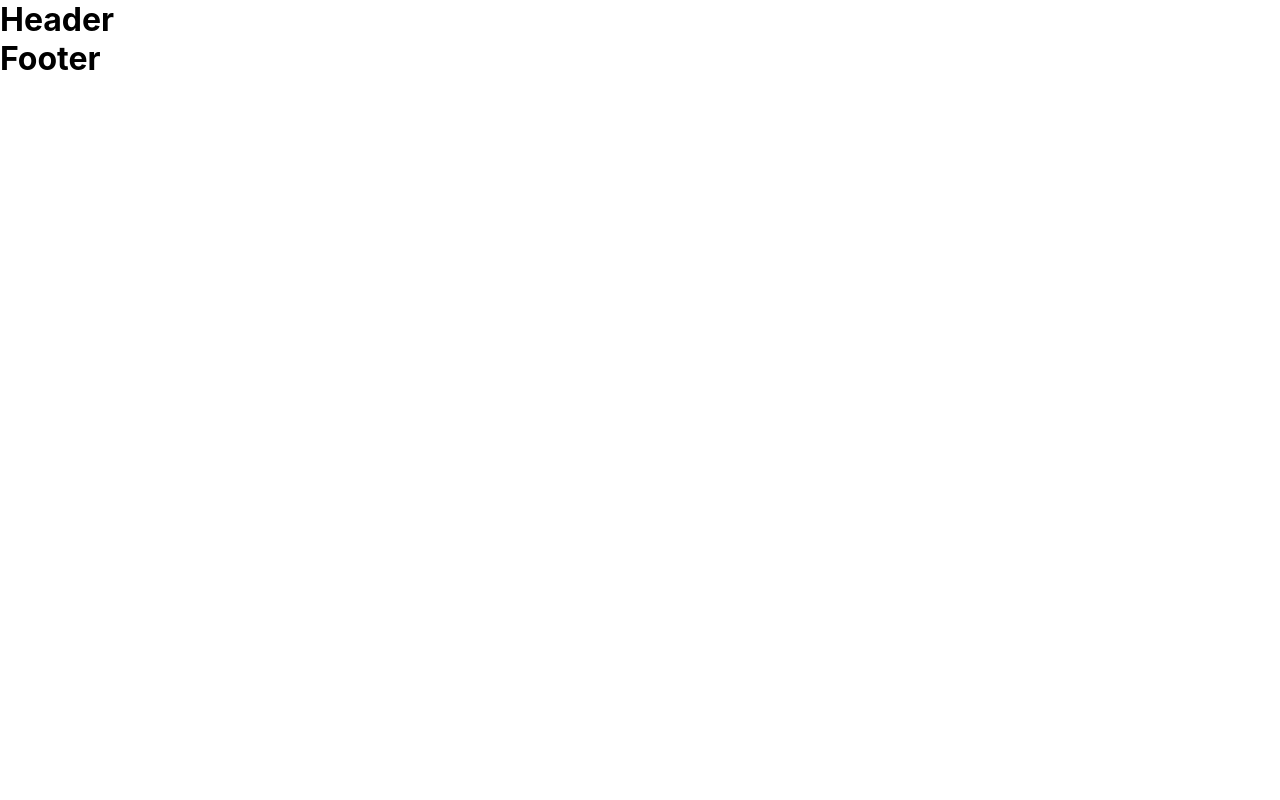
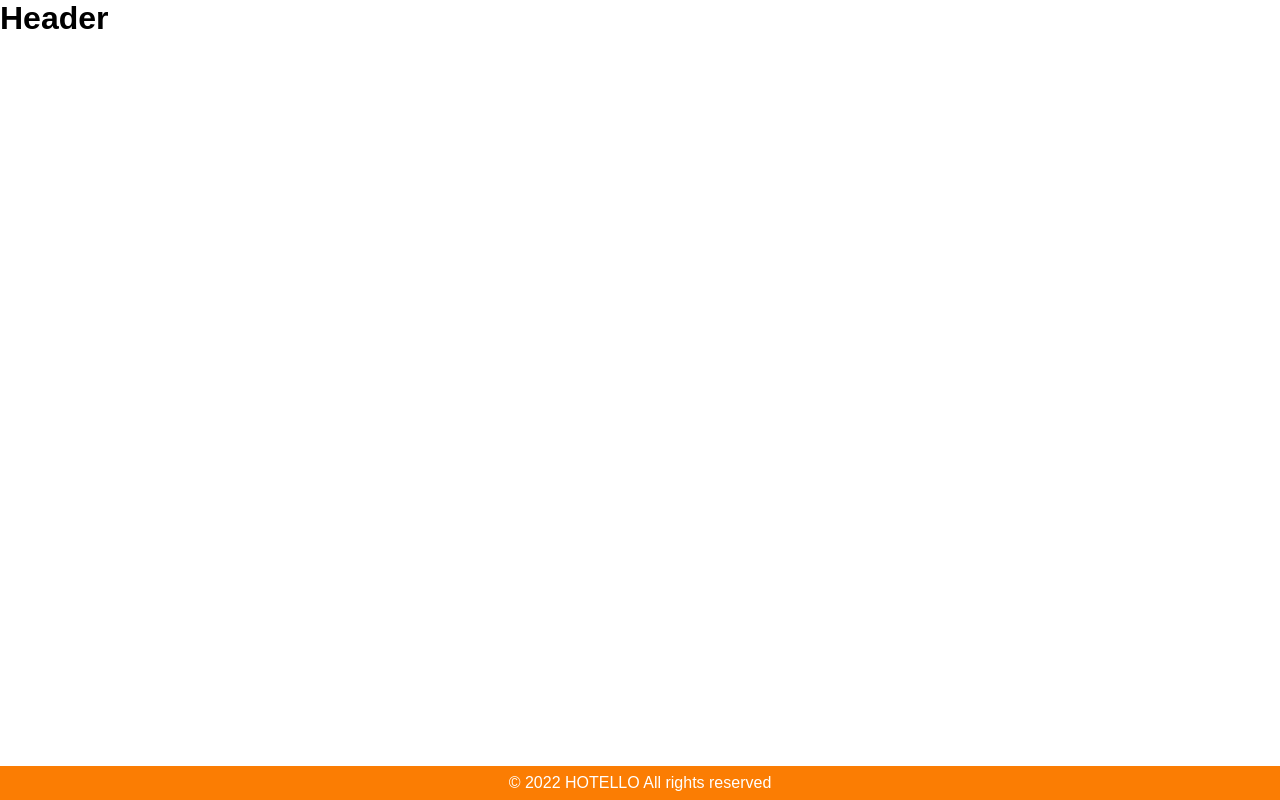
Before and after one commit to webbstudenthb/hotellov3, a React (Create React App) app in the folder hotello-v4/: page / in a window 1280 px wide. Built offline with nearby package versions, Linux system fonts and the light colour scheme.

Commit message:
Footern ändring + global färger css

```diff
--- a/hotello-v4/src/App.css
+++ b/hotello-v4/src/App.css
@@ -2,3 +2,30 @@
   margin: 0;
   padding: 0;
 }
+
+:root {
+  --primary: #fb7d03;
+  --black: #000000;
+  --white: #ffffff;
+  --whitesmoke: #f5f5f5;
+  --stars: #FFB601;
+}
+
+/* Footer styling */
+
+.App {
+  font-family: sans-serif;
+  min-height: 100vh;
+}
+
+footer {
+  position: fixed;
+  background-color: var(--primary);
+  bottom: 0;
+  left: 0;
+  right: 0;
+  padding: 8px;
+  text-align: center;
+  color: var(--white);
+
+}
--- a/hotello-v4/src/App.js
+++ b/hotello-v4/src/App.js
@@ -1,17 +1,17 @@
 import './App.css';
 import Homepage from './pages/Homepage_page';
-
+import Footer from "./comp/Comp_Footer";
 function App() {
   return (
     <div className="App">
 
 
+        <Homepage></Homepage>
+        <Footer></Footer>
 
-        <Homepage></Homepage>
+    </div>
 
 
-
-    </div>
   );
 }
 
--- a/hotello-v4/src/comp/Comp_Footer.js
+++ b/hotello-v4/src/comp/Comp_Footer.js
@@ -1,12 +1,7 @@
+const Footer = () => {
+  const year = new Date().getFullYear();
 
-
-const Footer = () => {
-    return (
-        <>
-          <h1>Footer</h1>
-        </>
-
-     );
-}
+  return <footer>{` © 2022 HOTELLO All rights reserved`}</footer>;
+};
 
 export default Footer;
```
Also changed, not shown: hotello-v4/src/index.css (line endings or trailing spaces), 1 other file (tests, documents, lock files or other folders).
